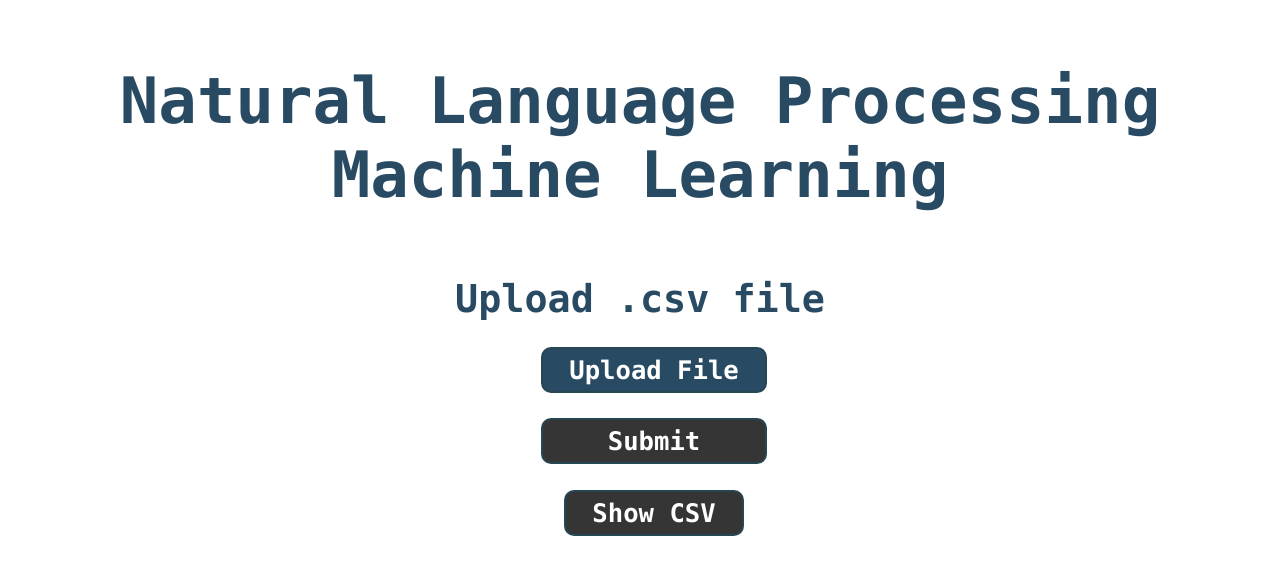
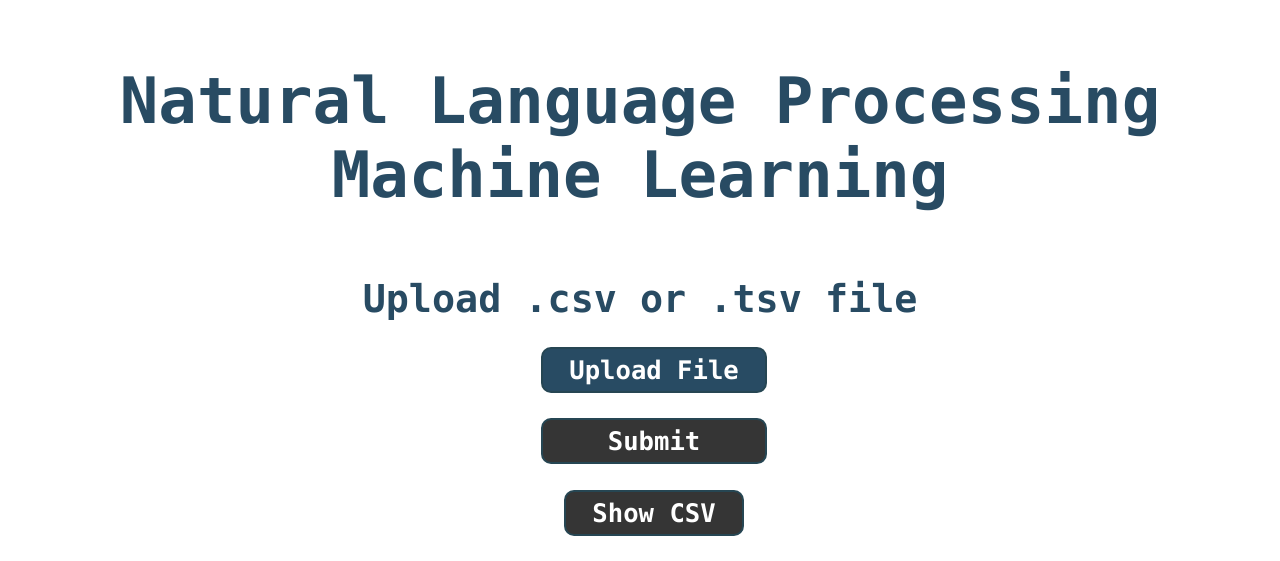
Before and after one commit to Kippn/NLP_Website, a Flask app: page / in a window 1280 px wide. Shown: the top 561 px of the page. Run offline with Flask 2, Linux system fonts and the light colour scheme; parts of the project's set-up code (start-up, migrations or seed data) failed here and were passed over.

Commit message:
Update index.html

```diff
--- a/templates/index.html
+++ b/templates/index.html
@@ -11,7 +11,7 @@
 
   <div class="main_div">
     <h1 class="headline">Natural Language Processing <br> Machine Learning</h1>
-    <h2 class="second_headline">Upload .csv file</h2>
+    <h2 class="second_headline">Upload .csv or .tsv file</h2>
     <form class="csv_upload_form" action="" method="POST" enctype="multipart/form-data">
       <label class="upload_button load_csv">
         <input type="file" id="uploaded_file" name="file" accept=".csv, .tsv" onchange="changeColorSubmit()">
```
